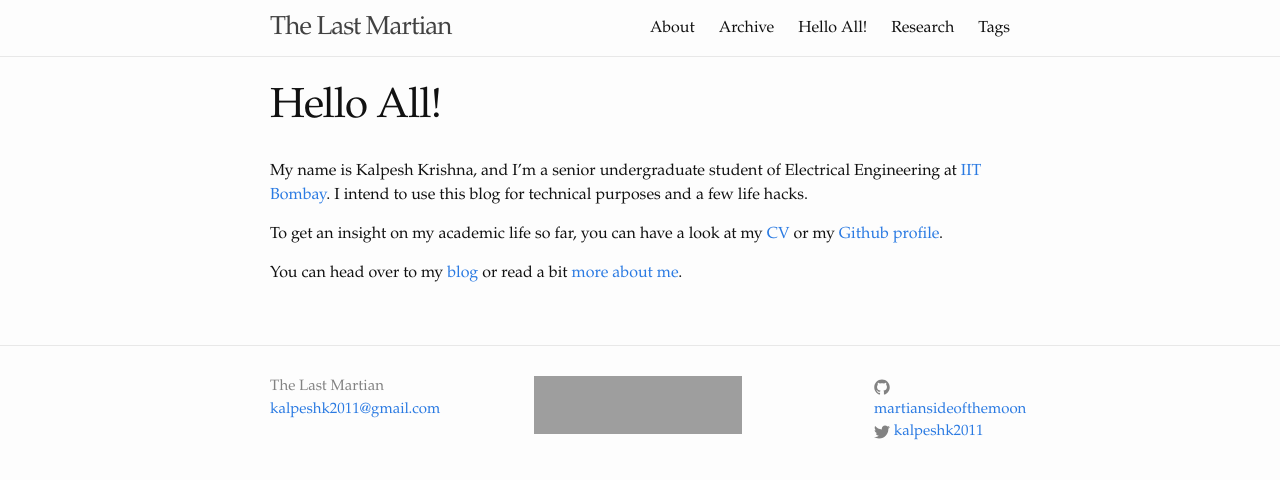
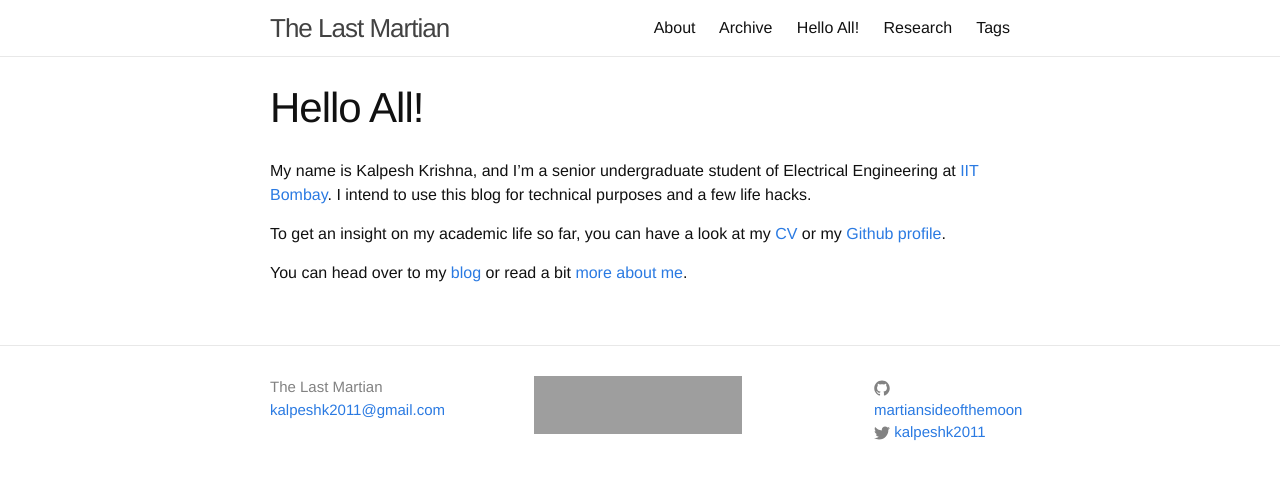
Before and after one commit to martiansideofthemoon/martiansideofthemoon.github.io, a Jekyll site: the page built from index.md, in a window 1280 px wide. Shown: the top 480 px of the page. Built offline with Jekyll 4.4.1, drawn with Linux system fonts in a browser that asks for light colours; comment, search, counter and statistics services are not loaded; grey boxes are pictures that could not be loaded.

Commit message:
Fixing background color to pure white

```diff
--- a/css/main.scss
+++ b/css/main.scss
@@ -6,8 +6,8 @@
 
 
 // Our variables
-// $base-font-family: "Helvetica Neue", Helvetica, Arial, sans-serif;
-$base-font-family: Baskerville, "Baskerville Old Face", "Hoefler Text", Garamond, "Times New Roman", serif;
+$base-font-family: "Helvetica Neue", Helvetica, Arial, sans-serif;
+// $base-font-family: Baskerville, "Baskerville Old Face", "Hoefler Text", Garamond, "Times New Roman", serif;
 $base-font-size:   16px;
 $base-font-weight: 400;
 $small-font-size:  $base-font-size * 0.875;
@@ -16,7 +16,7 @@ $base-line-height: 1.5;
 $spacing-unit:     30px;
 
 $text-color:       #111;
-$background-color: #fdfdfd;
+$background-color: #ffffff;
 $brand-color:      #2a7ae2;
 
 $grey-color:       #828282;
```
